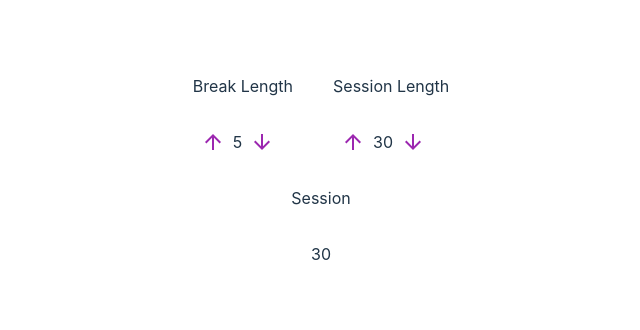
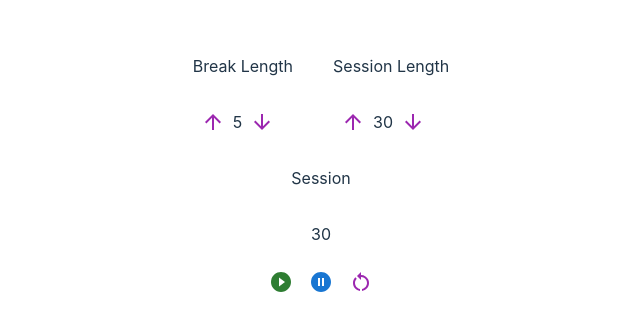
Before and after one commit to shochmut/pomodoro-app, a React (Vite) app: page / in a window 1280 px wide. Shown: the part 230-560 px from the top of the page, without its empty margins (319-959 px from the left). Built offline with nearby package versions, Linux system fonts and the light colour scheme.

Commit message:
2 files modified

```diff
--- a/src/Components/SessionDisplay.jsx
+++ b/src/Components/SessionDisplay.jsx
@@ -4,6 +4,7 @@ import ArrowDownwardIcon from '@mui/icons-material/ArrowDownward';
 import IconButton from '@mui/material/IconButton';
 import ArrowUpwardIcon from '@mui/icons-material/ArrowUpward';
 import Box from '@mui/material/Box';
+import PlayCircleFilledIcon from '@mui/icons-material/PlayCircleFilled';
 
 import { useSelector, useDispatch } from 'react-redux';
 import { decrement, increment, incrementByAmount, selectTime, } from './TimerDisplay/timerSlice';
--- a/src/Components/TimerDisplay/TimerDisplay.jsx
+++ b/src/Components/TimerDisplay/TimerDisplay.jsx
@@ -4,6 +4,9 @@ import ArrowDownwardIcon from '@mui/icons-material/ArrowDownward';
 import IconButton from '@mui/material/IconButton';
 import ArrowUpwardIcon from '@mui/icons-material/ArrowUpward';
 import Box from '@mui/material/Box';
+import PlayCircleFilledIcon from '@mui/icons-material/PlayCircleFilled';
+import PauseCircleFilledIcon from '@mui/icons-material/PauseCircleFilled';
+import RestartAltIcon from '@mui/icons-material/RestartAlt';
 
 import { useSelector, useDispatch } from 'react-redux';
 import { decrement, increment, incrementByAmount, selectTime } from './timerSlice';
@@ -17,6 +20,17 @@ const TimerDisplay = () => {
     <Stack>
       <p className="timer-label">Session</p>
       <p className="time-left">{session}</p>
+      <Stack direction="row" justifyContent="center">
+        <IconButton className="start_stop" color="success" onClick={() => dispatch(increment())}>
+          <PlayCircleFilledIcon></PlayCircleFilledIcon>
+        </IconButton>
+        <IconButton className="pause" color="primary" onClick={() => dispatch(increment())}>
+          <PauseCircleFilledIcon></PauseCircleFilledIcon>
+        </IconButton>
+        <IconButton className="reset" color="secondary" onClick={() => dispatch(increment())}>
+          <RestartAltIcon></RestartAltIcon>
+        </IconButton>
+      </Stack>
     </Stack>
   );
 };
```
